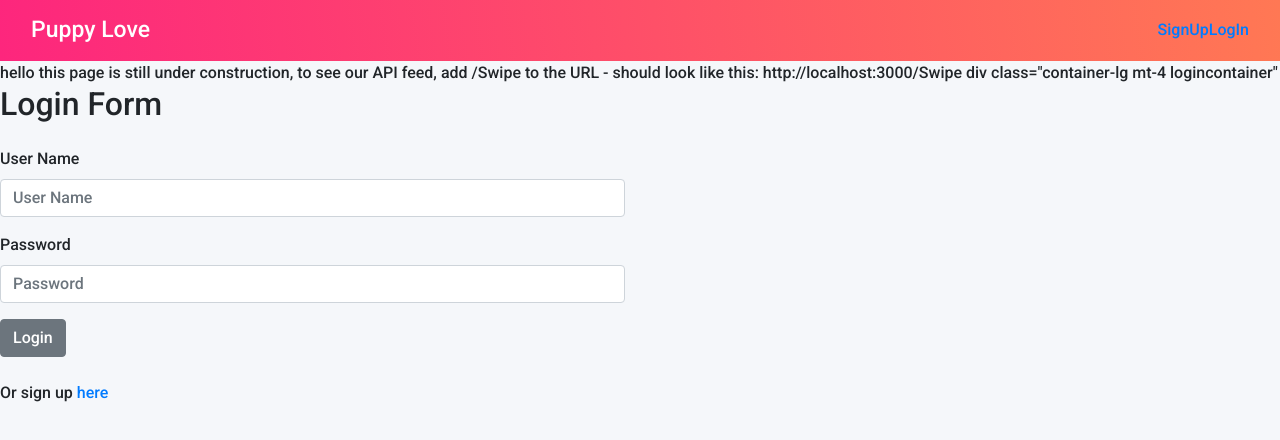
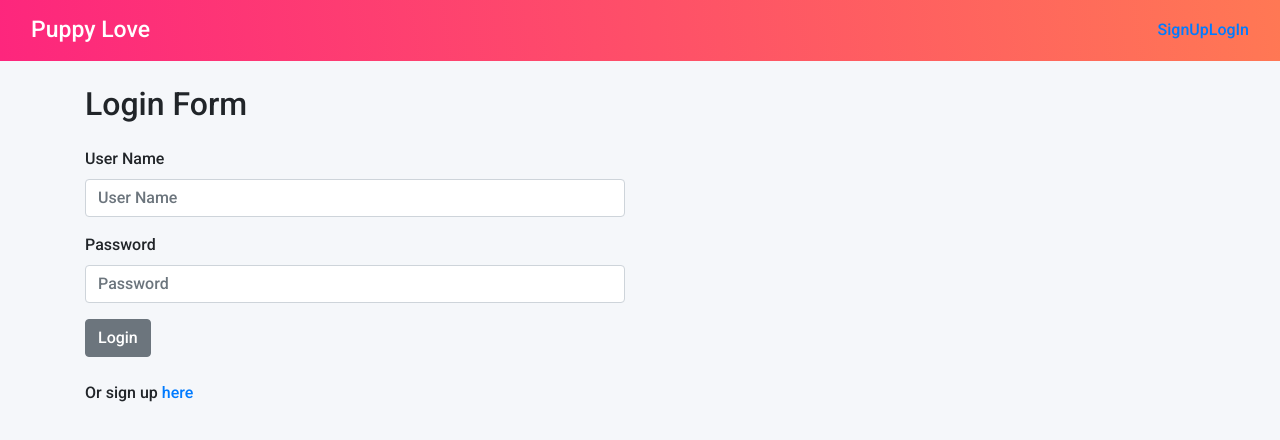
Before and after one commit to DesCoding/PuppyLove4.0, a React (Create React App) app in the folder PuppyLove/client/: page /Login in a window 1280 px wide. Shown: the top 440 px of the page. Built offline with nearby package versions, Linux system fonts and the light colour scheme; no server answers.

Commit message:
updated css formate for login to match signin

```diff
--- a/PuppyLove/client/src/components/LogIn.js
+++ b/PuppyLove/client/src/components/LogIn.js
@@ -42,11 +42,8 @@ const Login = () => {
   };
 
   return (
-    <div>
+    <div className="container-lg mt-4 signupcontainer">
       {isLoggedIn && <Redirect to="/Members" />}
-      hello this page is still under construction, to see our API feed, add
-      /Swipe to the URL - should look like this: http://localhost:3000/Swipe div
-      class="container-lg mt-4 logincontainer"
       <div className="row">
         <div className="col-md-6 col-md-offset-3">
           <form className="login" onSubmit={handleSubmit}>
```
Also changed, not shown: 1 other file (tests, documents, lock files or other folders).
